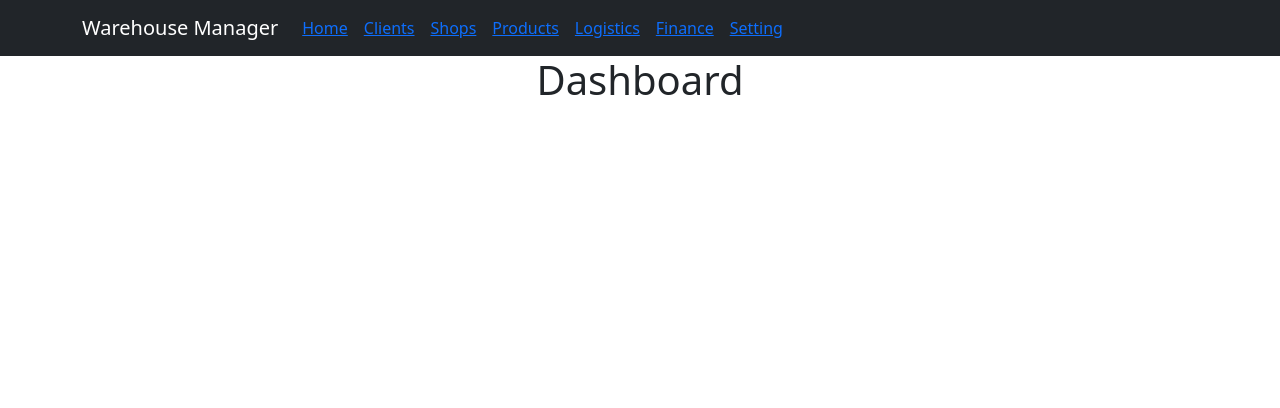
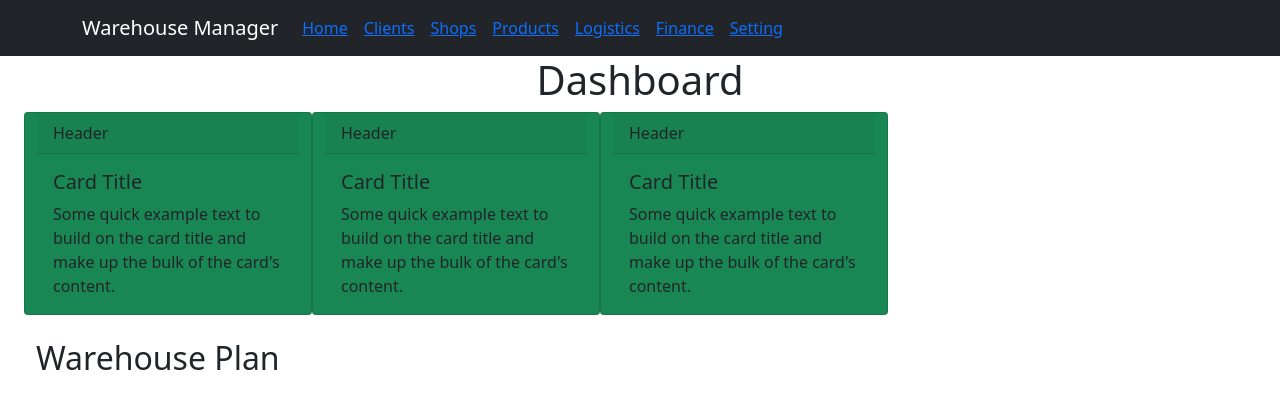
Before and after one commit to pangineering/fulfilment-warehouse, a React (Create React App) app in the folder webapp/dashboard/: page / in a window 1280 px wide. Shown: the top 408 px of the page. Built offline with nearby package versions, Linux system fonts and the light colour scheme.

Commit message:
front-end

```diff
--- /dev/null
+++ b/webapp/dashboard/src/Components/DashboardCard.js
@@ -0,0 +1,45 @@
+import React from "react";
+import { Container, Card, Row } from "react-bootstrap";
+
+function DashboardCard() {
+  return (
+    <Container fluid>
+      <Row>
+        <Card bg="success" style={{ width: "18rem" }} className="mb-4">
+          <Card.Header>Header</Card.Header>
+          <Card.Body>
+            <Card.Title>Card Title </Card.Title>
+            <Card.Text>
+              Some quick example text to build on the card title and make up the
+              bulk of the card's content.
+            </Card.Text>
+          </Card.Body>
+        </Card>
+
+        <Card bg="success" style={{ width: "18rem" }} className="mb-4">
+          <Card.Header>Header</Card.Header>
+          <Card.Body>
+            <Card.Title>Card Title </Card.Title>
+            <Card.Text>
+              Some quick example text to build on the card title and make up the
+              bulk of the card's content.
+            </Card.Text>
+          </Card.Body>
+        </Card>
+
+        <Card bg="success" style={{ width: "18rem" }} className="mb-4">
+          <Card.Header>Header</Card.Header>
+          <Card.Body>
+            <Card.Title>Card Title </Card.Title>
+            <Card.Text>
+              Some quick example text to build on the card title and make up the
+              bulk of the card's content.
+            </Card.Text>
+          </Card.Body>
+        </Card>
+      </Row>
+    </Container>
+  );
+}
+
+export default DashboardCard;
--- /dev/null
+++ b/webapp/dashboard/src/Components/WarehousePlan.js
@@ -0,0 +1,12 @@
+import React from "react";
+import { Container } from "react-bootstrap";
+
+function WarehousePlan() {
+  return (
+    <Container fluid>
+      <h2>Warehouse Plan</h2>
+    </Container>
+  );
+}
+
+export default WarehousePlan;
--- a/webapp/dashboard/src/Screens/HomeScreen.js
+++ b/webapp/dashboard/src/Screens/HomeScreen.js
@@ -1,11 +1,19 @@
 import React from 'react'
 import {Container} from 'react-bootstrap'
+import WarehousePlan from '../Components/WarehousePlan'
+import DashboardCard from '../Components/DashboardCard'
 
 
 function HomeScreen() {
   return (
     <Container fluid>
         <h1>Dashboard</h1>
+        <Container fluid>
+          <DashboardCard />
+        </Container>
+        <Container fluid>
+          <WarehousePlan />
+        </Container>
     </Container>
   )
 }
```
